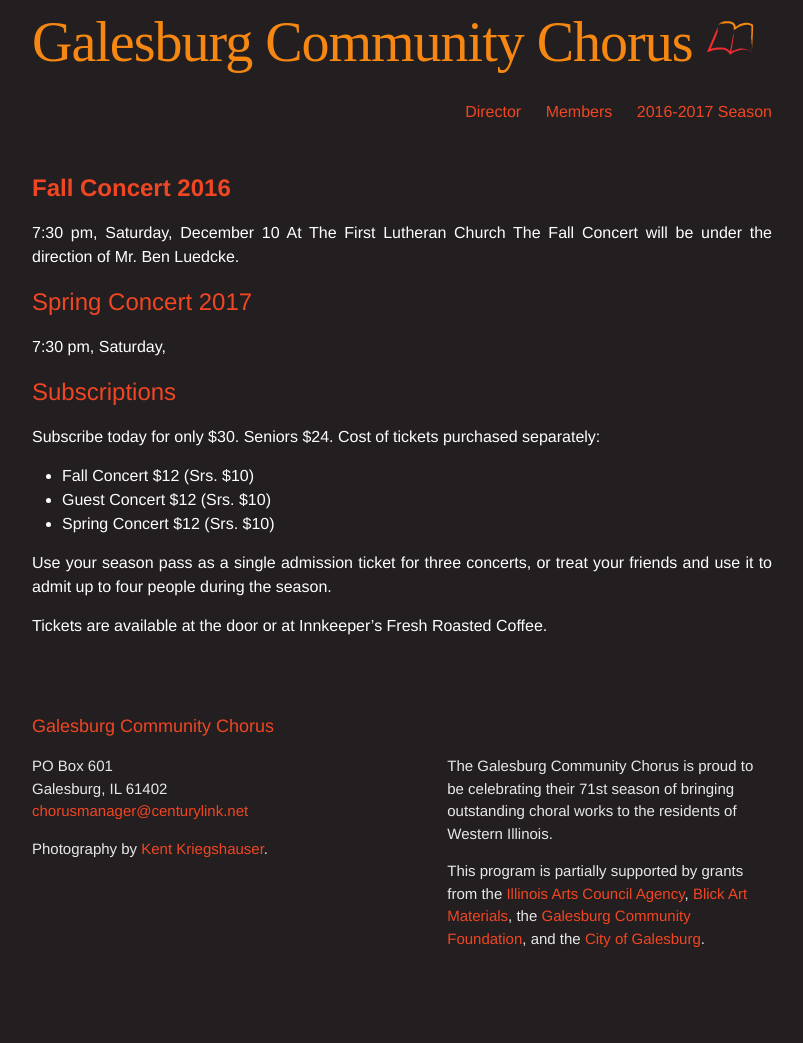
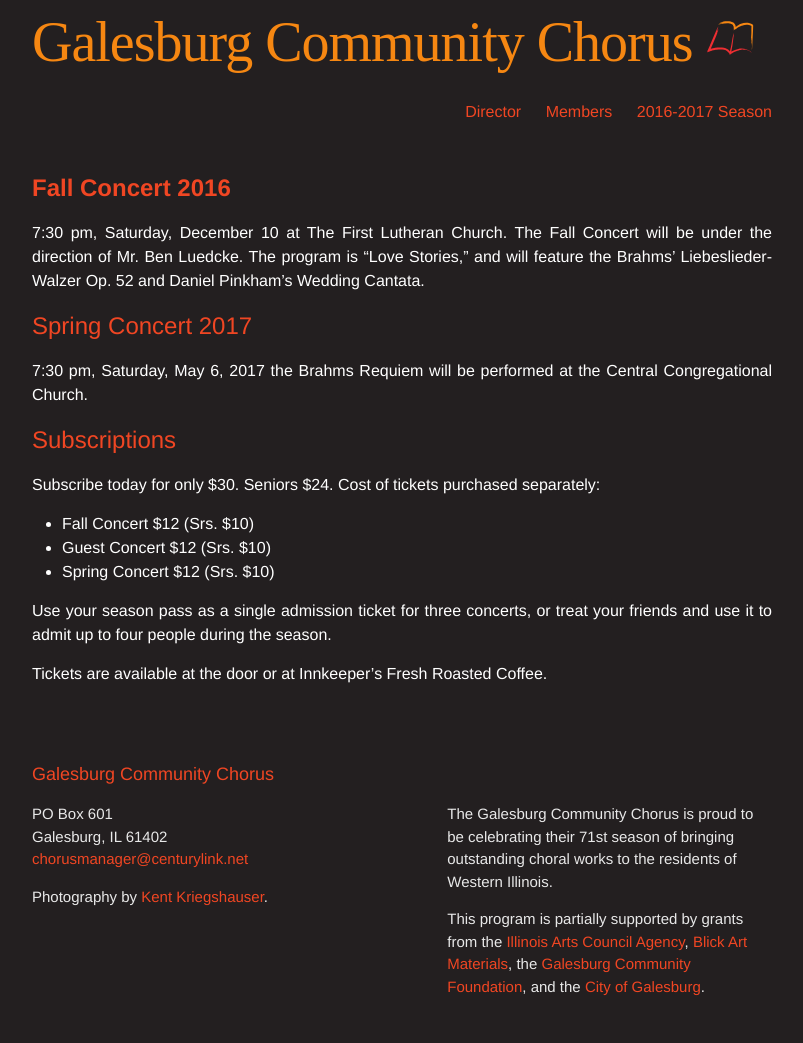
Before and after one commit to galesburgchorus/galesburgchorus.github.io, a Jekyll site: the page built from season.md, in a window 1280 px wide. Shown: the whole page, without its empty margins (238-1041 px from the left). Built offline with Jekyll 4.4.1, drawn with Linux system fonts in a browser that asks for light colours; some web fonts are replaced; before the commit the page ends 995 px from its top, so only the background shows below that.

Commit message:
Updated season.md

```diff
--- a/season.md
+++ b/season.md
@@ -1,6 +1,6 @@
 ---
 layout: default
-title: "2016-2017 Season"
+title: 2016-2017 Season
 permalink: /season/
 published: true
 ---
@@ -14,13 +14,14 @@ published: true
 
 ## **Fall Concert 2016**
 7:30 pm, Saturday, December 10
-At The First Lutheran Church
+at The First Lutheran Church.
 The Fall Concert will be under the direction of Mr. Ben Luedcke.
+The program is "Love Stories," and will feature the Brahms' Liebeslieder-Walzer Op. 52 and Daniel Pinkham's Wedding Cantata.
 
 
 
 ## Spring Concert 2017
-7:30 pm, Saturday,
+7:30 pm, Saturday, May 6, 2017 the Brahms Requiem will be performed at the Central Congregational Church.
 
 
 
```
